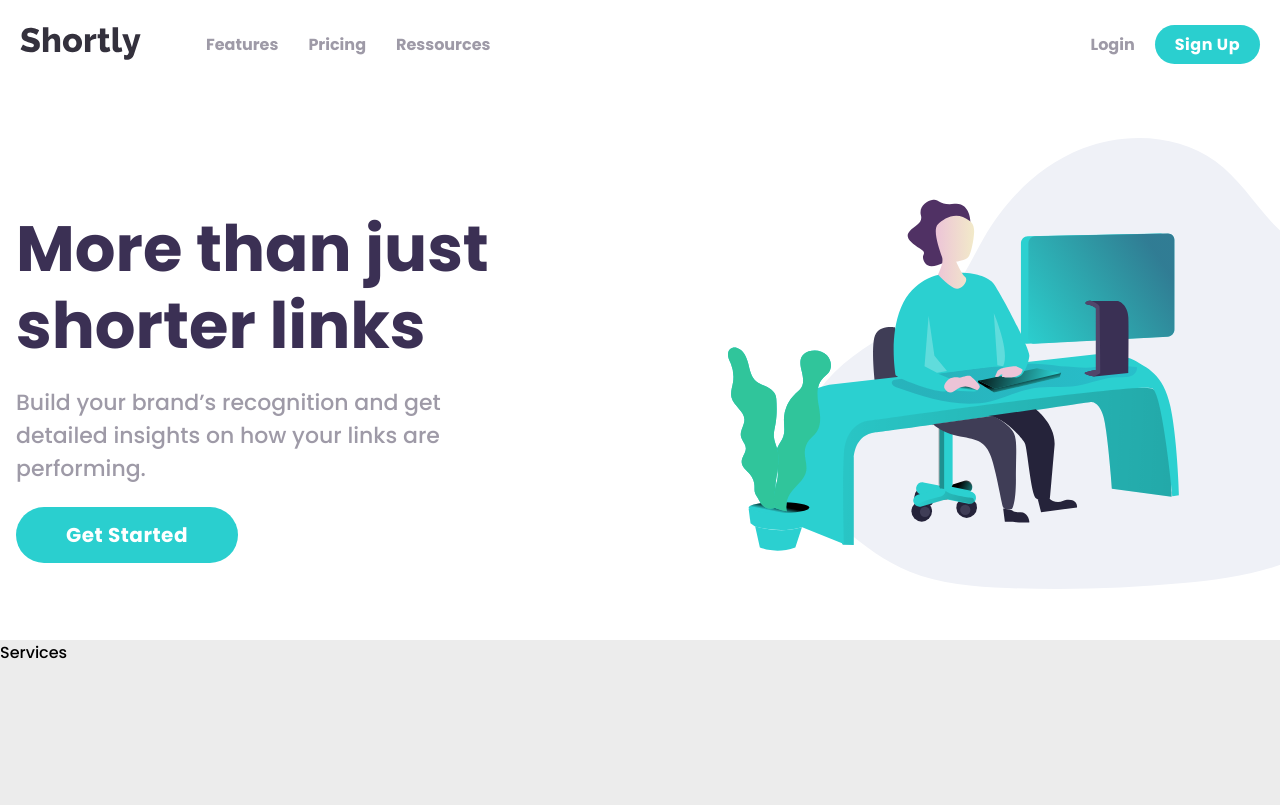
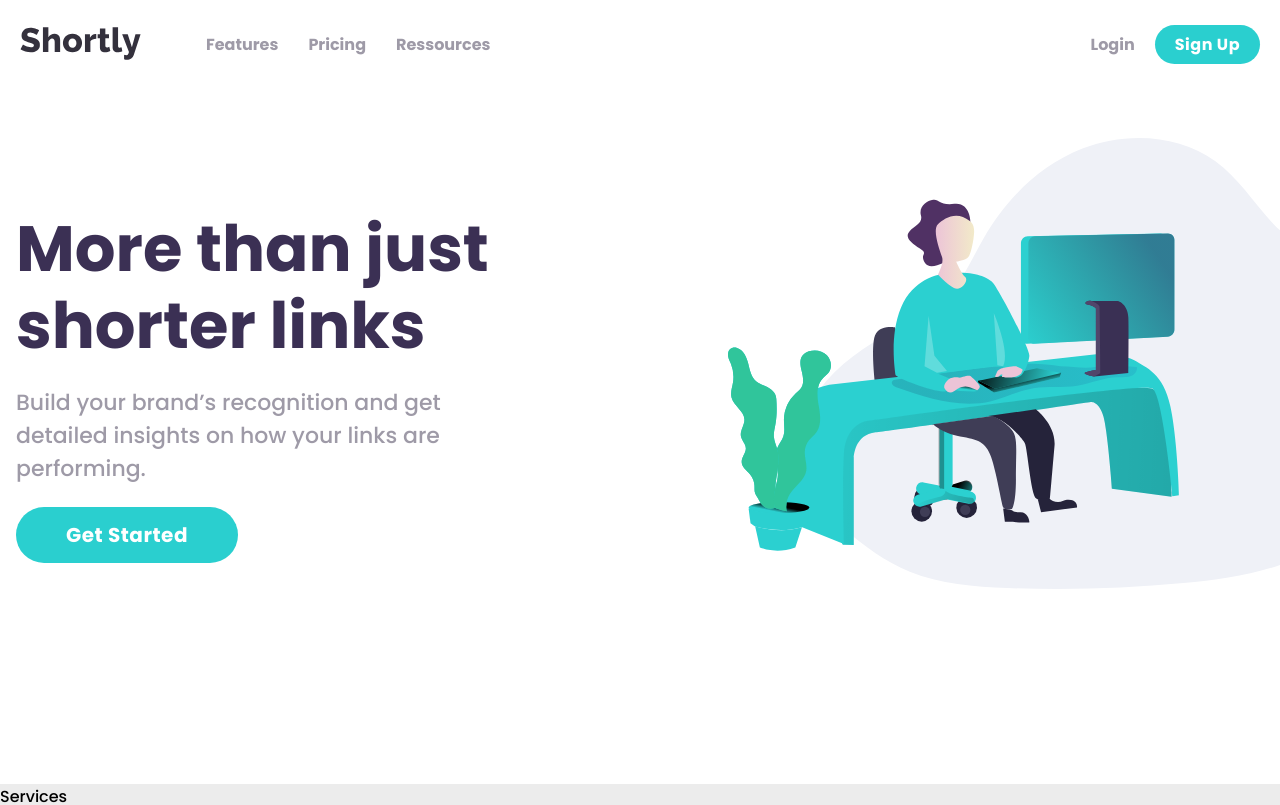
Before and after one commit to mena0018/URL-Shortening, a React (Create React App) app: page / in a window 1280 px wide. Shown: the top 805 px of the page. Built offline with nearby package versions, Linux system fonts and the light colour scheme.

Commit message:
Adjust of the layout

```diff
--- a/src/App.tsx
+++ b/src/App.tsx
@@ -1,15 +1,15 @@
+import "./index.scss";
 import Home from "./pages/Home/Home";
-import "./index.scss";
 import Services from './pages/Services/Services';
 
 
 function App() {
 
   return (
-    <div className="App-container">
+    <>
       <Home />
       <Services />
-    </div>
+    </>
   );
 }
 
--- a/src/index.scss
+++ b/src/index.scss
@@ -13,11 +13,7 @@ html {
 }
 
 body, #root {
+  width: 100%;
   height: 100%;
   font-family: $font-fam;
 }
-
-.App-container {
-  height: 100%;
-  width: 100vw;
-}
--- a/src/pages/Home/Home.module.scss
+++ b/src/pages/Home/Home.module.scss
@@ -3,10 +3,8 @@
 
 
 .global_container {
-   width: 100%;
-   height: 100%;
    max-width: $max-width;
-   margin: 0 auto;
+   margin: 0 auto 100px;
    overflow-x: hidden;
 }
 
@@ -64,7 +62,6 @@
 
 @media screen and (min-width: 1024px) {
    .global_container {
-      height: 80%;
 
       .home_container {
          display: grid;
--- a/src/pages/Services/Services.module.scss
+++ b/src/pages/Services/Services.module.scss
@@ -3,7 +3,7 @@
 
 
 .services_container {
-  width: 100vw;
+  width: 100%;
   height: 50%;
   background-color: $light-gray;
 }
```
